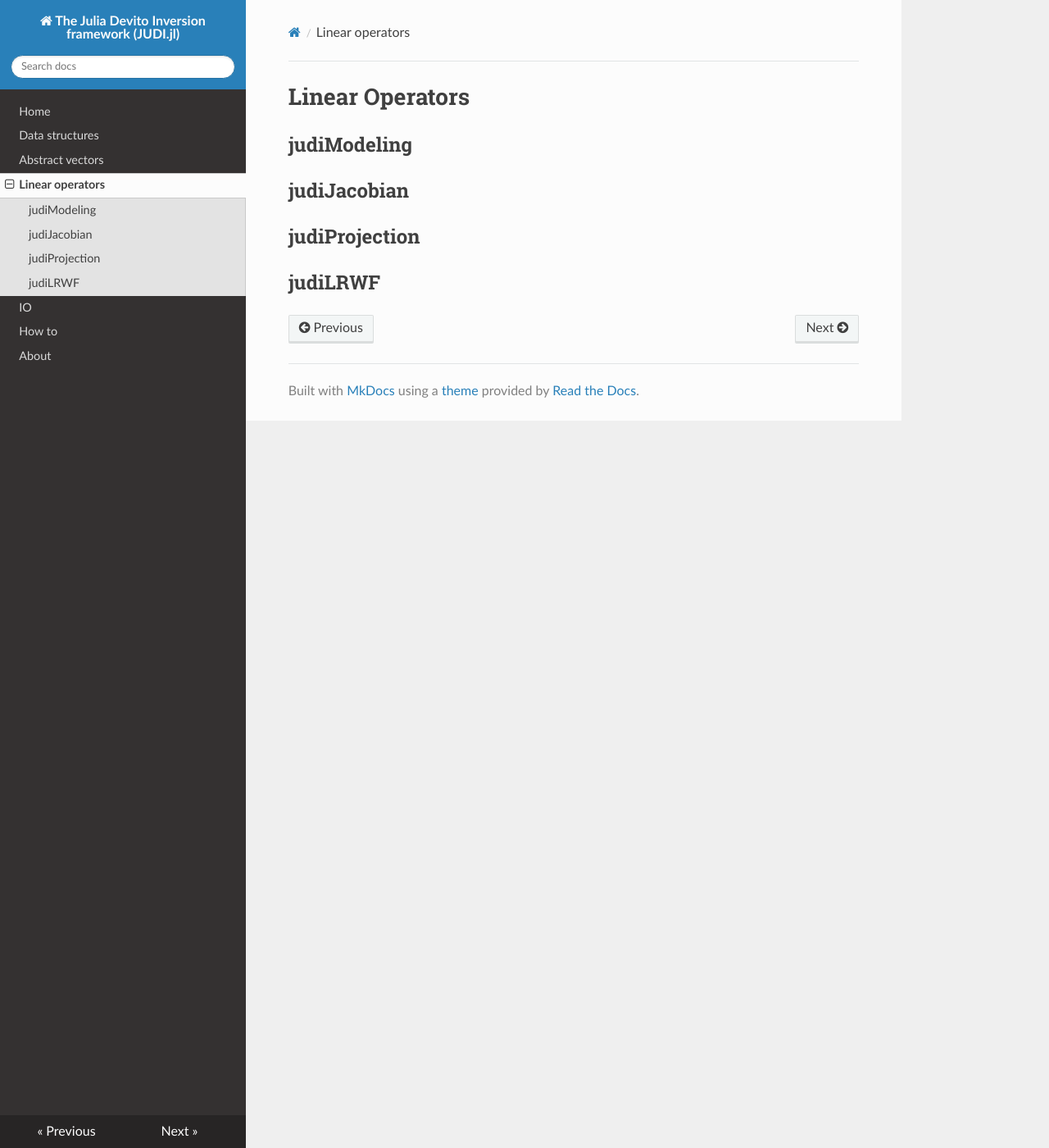
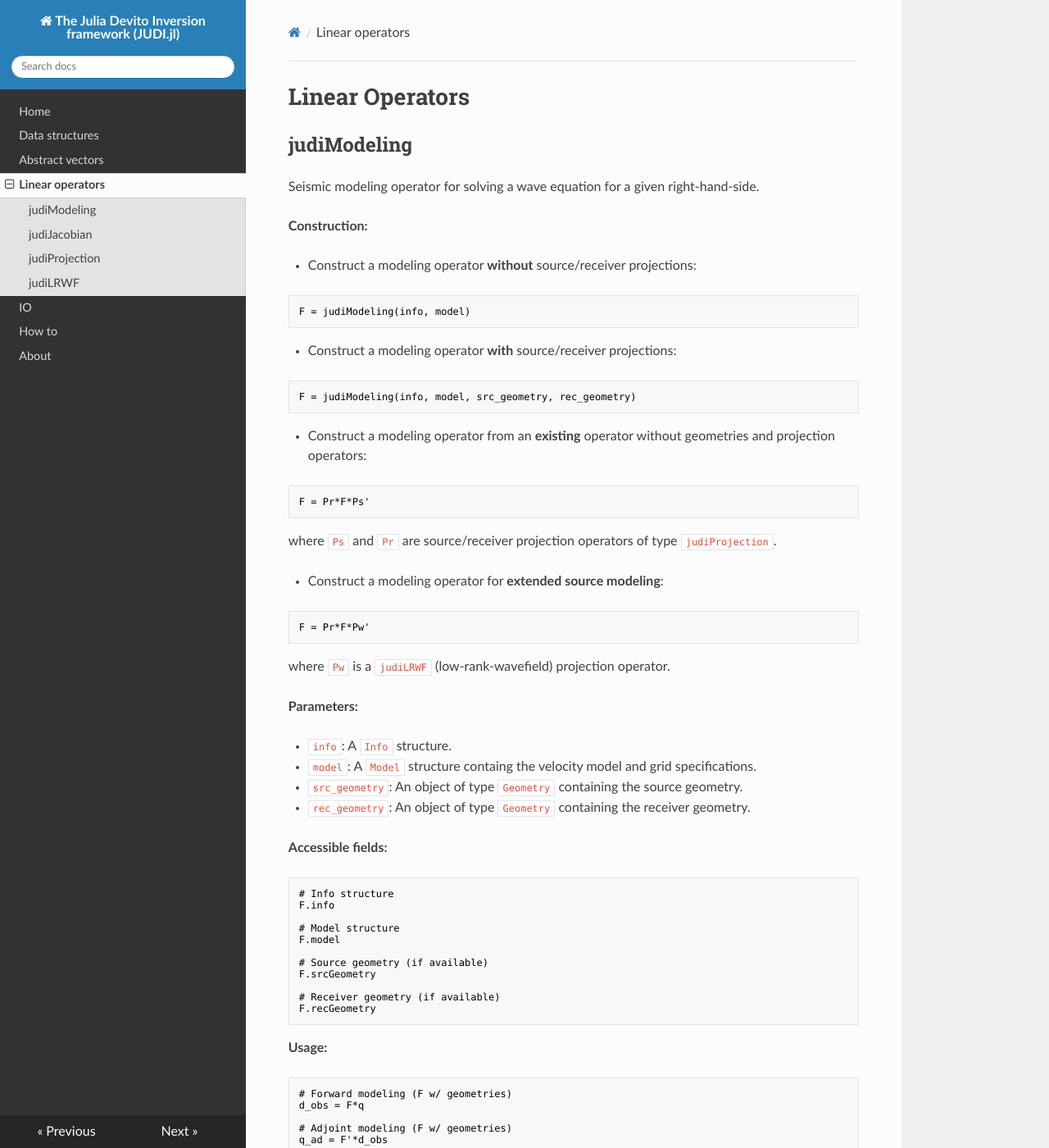
Before and after one commit to slimgroup/JUDI.jl, an MkDocs documentation site: the page built from docs/linear_operators.md, in a window 1280 px wide and 1400 px high. Shown: the whole window at 82% size. Built offline with MkDocs 1.6.1, drawn with Linux system fonts in a browser that asks for light colours; nearby versions of some CDN libraries; some of the changed text lies outside the part shown.

Commit message:
add docs for linear operators

````diff
--- a/docs/linear_operators.md
+++ b/docs/linear_operators.md
@@ -1,9 +1,239 @@
 # Linear Operators
+
 
 ## judiModeling
 
+Seismic modeling operator for solving a wave equation for a given right-hand-side.
+
+**Construction:**
+
+ * Construct a modeling operator **without** source/receiver projections:
+
+```julia
+F = judiModeling(info, model)
+```
+
+ * Construct a modeling operator **with** source/receiver projections:
+
+```julia
+F = judiModeling(info, model, src_geometry, rec_geometry)
+```
+
+ * Construct a modeling operator from an **existing** operator without geometries and projection operators:
+
+```julia
+F = Pr*F*Ps'
+```
+
+where `Ps` and `Pr` are source/receiver projection operators of type `judiProjection`.
+
+ * Construct a modeling operator for **extended source modeling**:
+
+```julia
+F = Pr*F*Pw'
+```
+
+where `Pw` is a `judiLRWF` (low-rank-wavefield) projection operator.
+
+
+**Parameters:**
+
+ * `info`: A `Info` structure.
+
+ * `model`: A `Model` structure containg the velocity model and grid specifications.
+
+ * `src_geometry`: An object of type `Geometry` containing the source geometry.
+
+ * `rec_geometry`: An object of type `Geometry` containing the receiver geometry.
+
+
+**Accessible fields:**
+
+```julia
+# Info structure
+F.info
+
+# Model structure
+F.model
+
+# Source geometry (if available)
+F.srcGeometry
+
+# Receiver geometry (if available)
+F.recGeometry
+```
+
+**Usage:**
+
+```julia
+# Forward modeling (F w/ geometries)
+d_obs = F*q
+
+# Adjoint modeling (F w/ geometries)
+q_ad = F'*d_obs
+
+# Forward modeling (F w/o geometries)
+d_obs = Pr*F*Ps'*q
+
+# Adjoint modelng (F w/o geometries)
+q_ad = Ps*F'*Pr'*d_obs
+
+# Extended source modeling (F w/o geometries)
+d_obs  = Pr*F*Pw'*w
+
+# Adjoint extended source modeling (F w/o geometries)
+w_ad = Pw*F'*Pr'*d_obs
+
+# Forward modeling and return full wavefield (F w/o geometries)
+u = F*Ps'*q
+
+# Adjoint modelnig and return wavefield (F w/o geometries)
+v = F'*Pr'*d_obs
+
+# Forward modeling with full wavefield as source (F w/o geometries)
+d_obs = Pr*F*u
+
+# Adjoint modeling with full wavefield as source (F w/o geometries)
+q_ad = Ps*F*v
+```
+
+
 ## judiJacobian
+
+Jacobian of a non-linear forward modeling operator. Corresponds to linearized Born modeling (forward mode) and reverse-time migration (adjoint mode).
+
+**Construction:**
+
+ * A `judiJacobian` operator can be create from an exisiting forward modeling operator and a source vector:
+
+```julia
+J = judiJacobian(F, q)  # F w/ geometries
+```
+
+```julia
+J = judiJacobian(Pr*F*Ps', q)   # F w/o geometries
+```
+
+where `Ps` and `Pr` are source/receiver projection operators of type `judiProjection`.
+
+ * A Jacobian can also be created for an extended source modeling operator:
+
+```julia
+J = judiJacobian(Pr*F*Pw', w)
+```
+
+where `Pw` is a `judiLRWF` operator and `w` is a `judiWeights` vector (or 2D/3D Julia array).
+
+
+**Accessible fields::**
+
+```julia
+# Info structure
+J.info
+
+# Model structure
+J.model
+
+# Source geometry (if available)
+J.srcGeometry
+
+# Receiver geometry
+J.recGeometry
+
+# Source wavelet
+J.wavelet
+
+# Weights (extended source modeling only)
+J.weights
+
+# Options structure
+J.options
+```
+
+**Usage:**
+
+```julia
+# Linearized modeilng
+d_lin = J*dm
+
+# RTM
+rtm = J'*d_lin
+
+# Matrix-free normal operator
+H = J'*J
+```
 
 ## judiProjection
 
+Abstract linear operator for source/receiver projections. A (transposed) `judiProjection` operator symbolically injects the data with which it is multiplied during modeling. If multiplied with a forward modeling operator, it samples the wavefield at the specified source/receiver locations.
+
+**Construction:**
+
+```julia
+P = judiProjection(info, geometry)
+```
+
+**Parameters:**
+
+ * `info`: A JUDI `Info` structure.
+
+ * `geometry`: A JUDI `Geometry` structure containing either the source or receiver acquisition set up.s
+
+**Accessible fields:**
+
+```julia
+# Info structure
+P.info
+
+# Source/receiver geometry
+P.geometry
+```
+
+**Usage:**
+
+```julia
+# Multiply with judiVector to create a judiRHS
+rhs1 = Pr'*d_obs
+rhs2 = Ps'*q
+
+# Sample wavefield at source/receiver location during modeling
+d_obs = Pr*F*Ps'*q
+q_ad = Ps*F*Pr'*d_obs
+```
+
 ## judiLRWF
+
+
+Abstract linear operator for sampling a seismic wavefield as a sum over all time steps, weighted by a time-varying wavelet. Its transpose *injects* a time-varying wavelet at every grid point in the model.
+
+**Construction:**
+
+```julia
+P = judiLRWF(info, wavelet)
+```
+
+**Parameters:**
+
+ * `info`: A JUDI `Info` structure.
+
+ * `wavelet`:  A cell array with one cell per source location, where each cell contains a 1D Julia array of the source wavelet **or** a single Julia array which will be used for all source location.
+
+**Accessible fields:**
+
+```julia
+# Info structure
+P.info
+
+# Wavelet of i-th source location
+P.wavelet[i]
+```
+
+**Usage:**
+
+```julia
+# Multiply with a judiWeight vector to create a judiExtendedSource
+ex_src = Pw'*w
+
+# Sample wavefield as a sum over time, weighted by the source
+u_ex = Pw*F'*Pr'*d_obs
+```
````
Also changed, not shown: docs/abstract_vectors.md (+4 -4 lines), docs/data_structures.md (+15 -6 lines).
